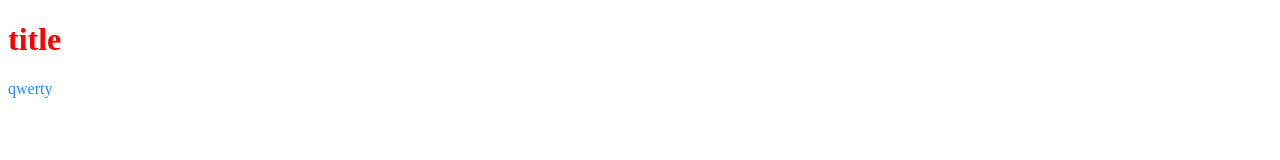
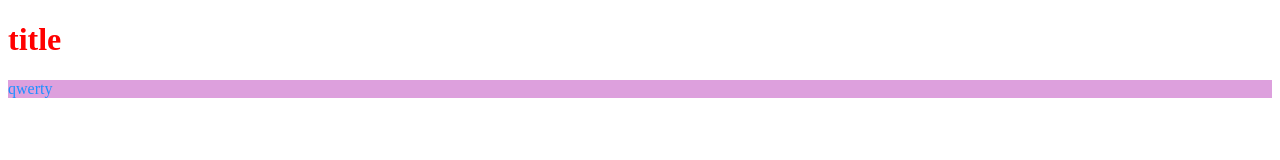
Before and after one commit to Maria-Borisova/start, a plain HTML site: page index.html in a window 1280 px wide. Drawn offline with Linux system fonts and the light colour scheme.

Commit message:
chenged styles.css

```diff
--- a/styles.css
+++ b/styles.css
@@ -3,4 +3,5 @@ h1 {
 }
 div {
     color: dodgerblue;
+    background-color: plum;
 }
```
